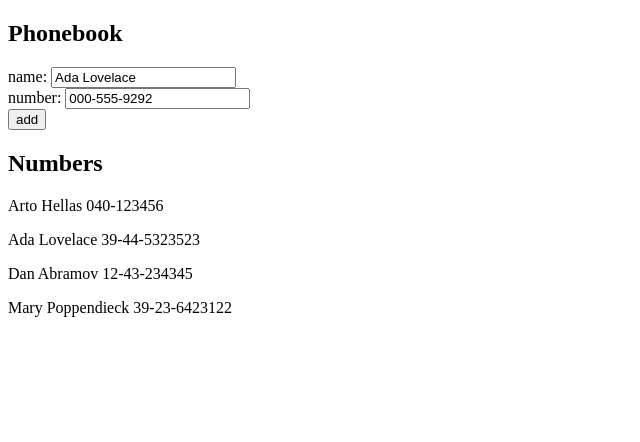
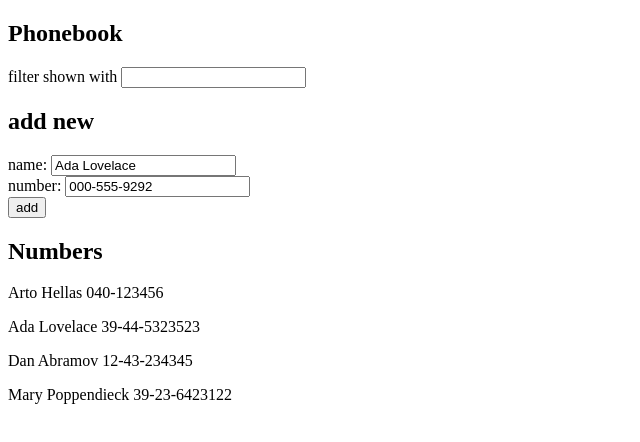
Before and after one commit to Pyth-n/full-stack, a React (Create React App) app in the folder part2/phone-book/: page / in a window 1280 px wide. Shown: the top 442 px of the page, without its empty margins (0-640 px from the left). Built offline with nearby package versions, Linux system fonts and the light colour scheme; the HTML template or start-up script is replaced by a standard one.

Commit message:
create Filter module prototype

```diff
--- a/part2/phone-book/src/App.js
+++ b/part2/phone-book/src/App.js
@@ -1,5 +1,6 @@
 import { useState } from 'react'
 import Person from './components/Person'
+import Filter from './components/Filter'
 
 function App() {
   const [persons, setPersons] = useState([
@@ -42,6 +43,8 @@ function App() {
   return (
     <div>
       <h2>Phonebook</h2>
+      <Filter persons={persons} />
+      <h2>add new</h2>
       <form>
         <div>
           name: <input value={newName} onChange={handleInputNewName} />
--- /dev/null
+++ b/part2/phone-book/src/components/Filter.js
@@ -0,0 +1,13 @@
+import { useState } from 'react'
+
+const Filter = ({ persons }) => {
+  const [nameFilter, setNameFilter] = useState('')
+  const handleChange = (event) => setNameFilter(event.target.value)
+  return (
+    <form>
+      filter shown with <input onChange={handleChange} value={nameFilter}/>
+    </form>
+  )
+}
+
+export default Filter
```
